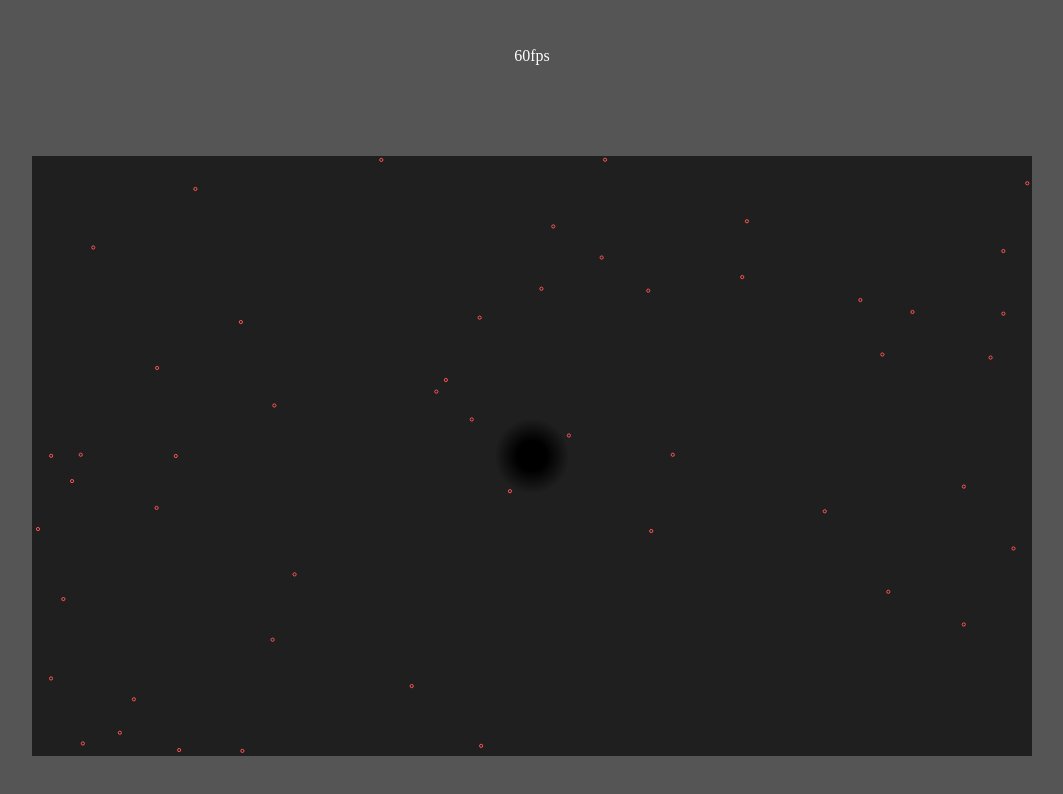
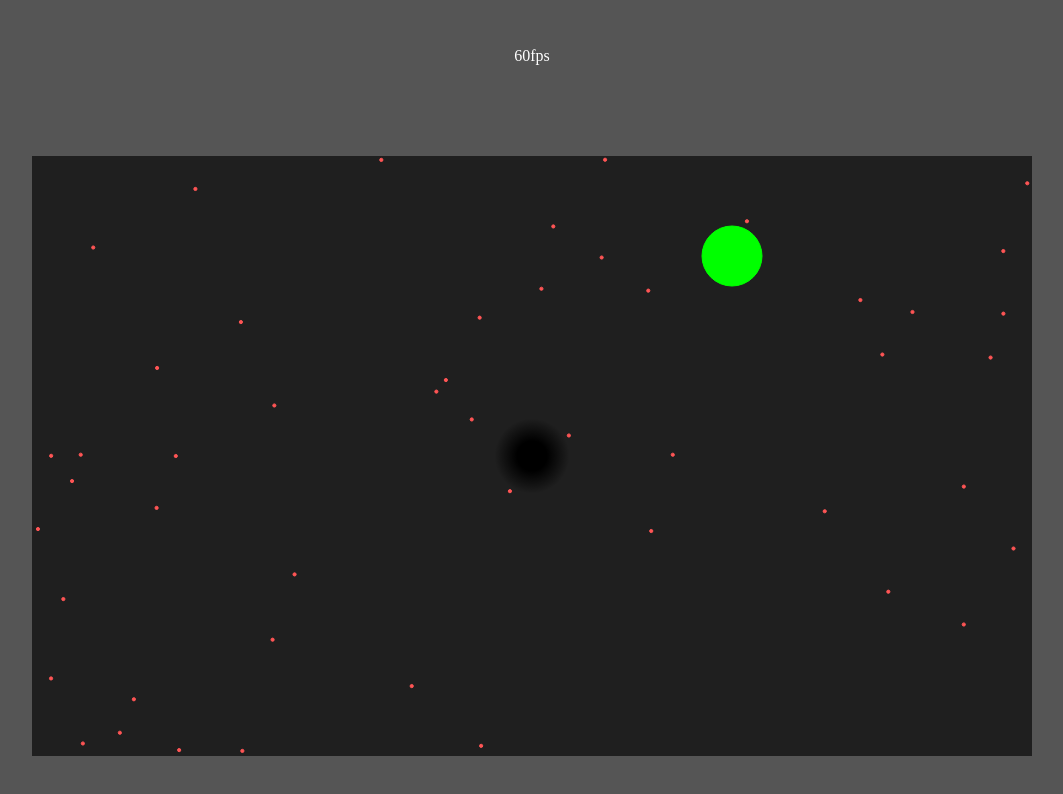
Before and after one commit to panchaldeep009/canvas-ant-simulation, a React (Create React App) app: page / in a window 1280 px wide. Shown: the top 794 px of the page, without its empty margins (108-1171 px from the left). Built offline with nearby package versions, Linux system fonts and the light colour scheme.

Commit message:
Added Food element

```diff
--- /dev/null
+++ b/src/App.css
@@ -0,0 +1,12 @@
+.canvas-container {
+  width: 1000px;
+  height: 600px;
+  position: relative;
+}
+.canvas-container > canvas {
+  width: 1000px;
+  height: 600px;
+  position: absolute;
+  top: 0px;
+  left: 0px;
+}
--- a/src/App.tsx
+++ b/src/App.tsx
@@ -1,23 +1,24 @@
 import { useEffect, useRef } from "react"
 import { AntsHome } from "./Elements/AntsHome";
-// import { AntsHome } from "./Elements/Ant";
-// import { Food } from "./Elements/Food";
+import { Food } from "./Elements/Food";
+import './App.css';
 
 export const App = () => {
-  const canvasRef = useRef<HTMLCanvasElement | null>(null);
+  const antsCanvasRef = useRef<HTMLCanvasElement | null>(null);
 
   useEffect(() => {
-    const canvas = canvasRef.current;
-    const context = canvas?.getContext('2d');
-    if (context) {
+    const antsCtx = antsCanvasRef.current?.getContext('2d');
+    if (antsCtx) {
       const clearReact = () => {
-        context.fillStyle = '#1f1f1f'
-        context.fillRect(0, 0, context.canvas.width, context.canvas.height);
+        antsCtx.fillStyle = '#1f1f1f'
+        antsCtx.fillRect(0, 0, antsCtx.canvas.width, antsCtx.canvas.height);
       }
 
       let animationFrameId: number;
       let oldTimeStamp: number;
-      const antsHome = new AntsHome(context, 50, 30);
+      const antsHome = new AntsHome(antsCtx, 50, 30);
+      antsHome.food = [new Food(antsCtx, 700, 100)];
+
       const fpsDisplay = document.getElementById('fps');
 
       const render:FrameRequestCallback = (timeStamp) => {
@@ -29,6 +30,9 @@ export const App = () => {
 
         clearReact();
         antsHome.draw();
+        antsHome.food.forEach((f) => {
+          f.draw();
+        })
         animationFrameId = window.requestAnimationFrame(render)
       }
       render(Number(new Date()))
@@ -50,11 +54,13 @@ export const App = () => {
       }}
     >
       <p id="fps">0</p>
-      <canvas
-        ref={canvasRef}
-        width={1000}
-        height={600}
-      />
+      <div className="canvas-container">
+        <canvas
+          ref={antsCanvasRef}
+          width={1000}
+          height={600}
+        />
+      </div>
     </div>
   )
 }
--- a/src/Elements/Ants.ts
+++ b/src/Elements/Ant.ts
@@ -18,9 +18,13 @@ export class Ant extends CircularElement {
 
   constructor(ctx: CanvasRenderingContext2D, homePosition: Position) {
     super(ctx);
-    this.color = COLOR_RED;
     this.location = new Vector();
     this.homelocation = homePosition;
+  }
+
+  body() {
+    this.color = COLOR_RED;
+    super.body();
   }
 
   checkWallCollision() {
--- a/src/Elements/AntsHome.ts
+++ b/src/Elements/AntsHome.ts
@@ -1,11 +1,13 @@
 import { CircularElement } from "./Base";
 import { Position } from '../Math/Position';
-import { Ant } from "./Ants";
+import { Ant } from "./Ant";
+import { Food } from "./Food";
 
 export class AntsHome extends CircularElement {
   ants: Ant[];
   location: Position;
   radius: number = 100;
+  food: Food[] = [];
 
   public set size(value: number) {
     this.radius = value * 1.5;
--- /dev/null
+++ b/src/Elements/Food.ts
@@ -0,0 +1,19 @@
+import { Position } from "../Math/Position";
+import { CircularElement } from "./Base";
+
+export class Food extends CircularElement {
+  location = new Position();
+  radius = 30;
+
+  constructor(ctx: CanvasRenderingContext2D, x: number, y:number) {
+    super(ctx)
+    this.location.x = x;
+    this.location.y = y;
+  }
+
+  body() {
+    this.ctx.strokeStyle = '#00ff00';
+    this.ctx.fillStyle = '#00ff00';
+    super.body();
+  }
+}
```
